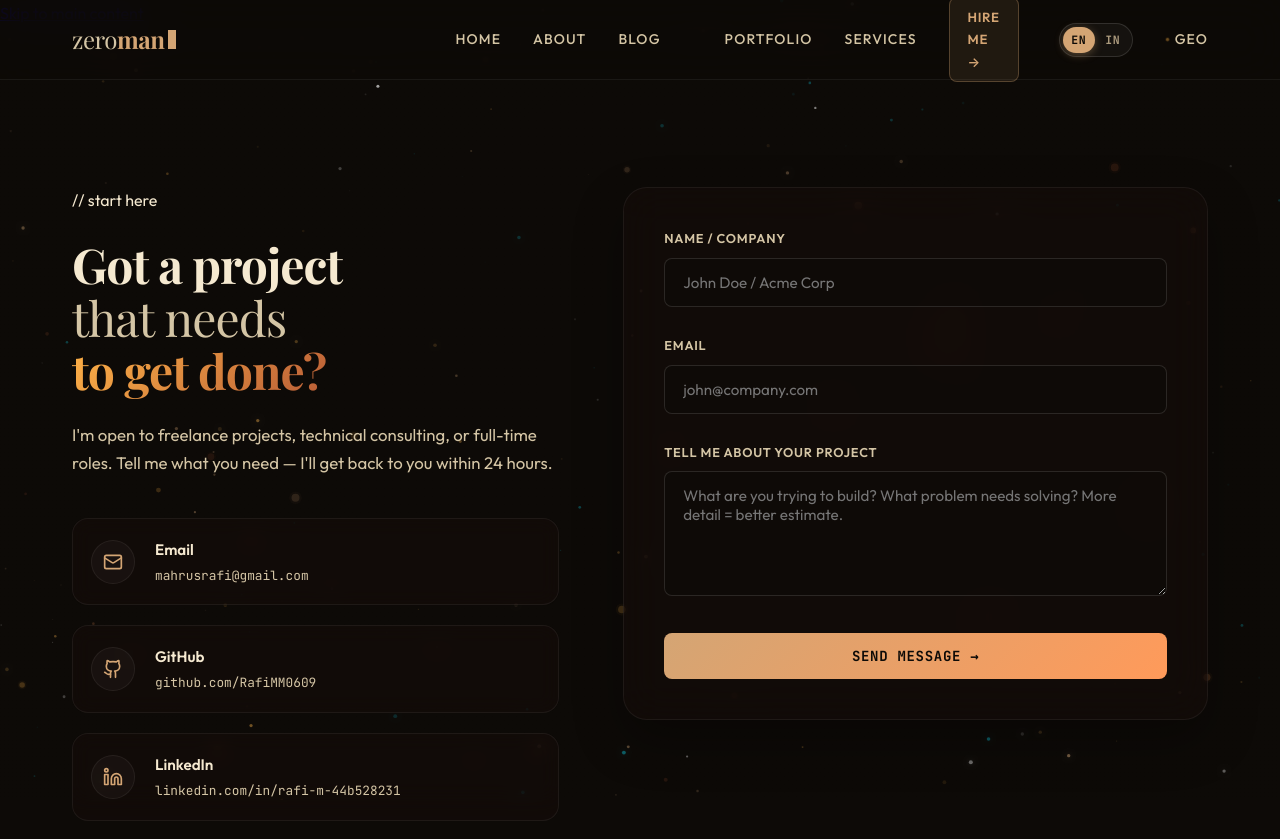
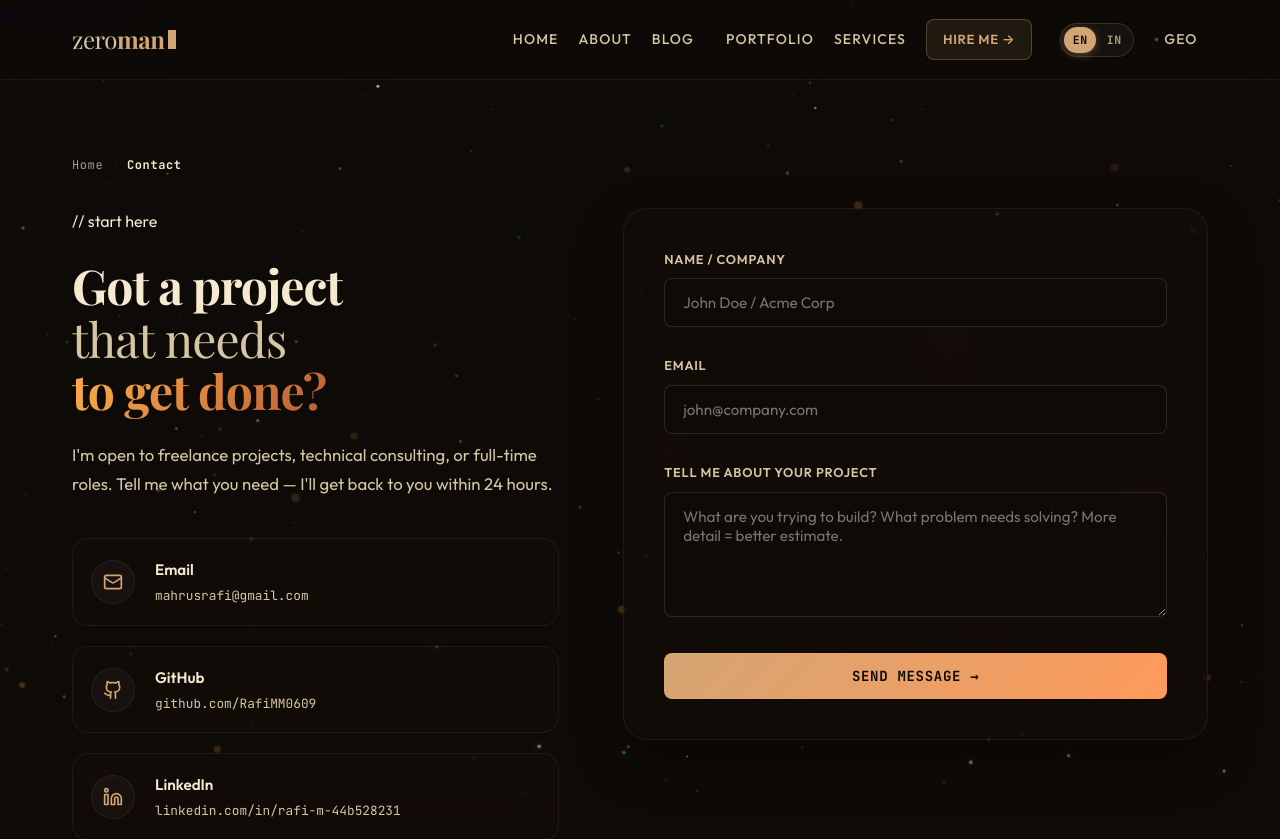
Before and after one commit to RafiMM0609/zeroman, a Nuxt app: page /contact in a window 1280 px wide. Shown: the top 839 px of the page. Built offline with nearby package versions, Linux system fonts and the light colour scheme; no server answers; a web font is replaced by a local one.

Commit message:
feat: add reusable AppBreadcrumb component and integrate breadcrumb navigation with Schema.org JSON-LD across all pages

```diff
--- a/assets/css/style.css
+++ b/assets/css/style.css
@@ -206,25 +206,25 @@
 .nav-split-right {
   display: flex;
   align-items: center;
-  gap: 2rem;
+  gap: 1.25rem;
   flex: 1;
 }
 
 .nav-split-left {
   justify-content: flex-end;
-  margin-right: 2rem;
+  margin-right: 1rem;
 }
 
 .nav-split-right {
   justify-content: flex-start;
-  margin-left: 2rem;
+  margin-left: 1rem;
 }
 
 /* ============================================================
    MAIN & SECTIONS
    ============================================================ */
 main {
-  margin-top: 80px;
+  margin-top: 0;
 }
 
 .section {
@@ -645,7 +645,7 @@
 .nav-cta {
   display: inline-flex;
   align-items: center;
-  padding: 8px 18px;
+  padding: 8px 16px;
   border-radius: var(--radius-md);
   background: rgba(212, 165, 116, 0.1);
   color: var(--accent-primary);
@@ -655,6 +655,7 @@
   font-weight: 600;
   letter-spacing: 0.05em;
   text-transform: uppercase;
+  white-space: nowrap;
   transition: all 0.3s ease;
 }
 
--- /dev/null
+++ b/components/AppBreadcrumb.vue
@@ -0,0 +1,100 @@
+<template>
+  <nav class="breadcrumb-nav fade-up" aria-label="Breadcrumb">
+    <ol class="breadcrumb-list">
+      <li
+        v-for="(item, index) in items"
+        :key="index"
+        class="breadcrumb-item"
+      >
+        <NuxtLink
+          v-if="item.to && index < items.length - 1"
+          :to="item.to"
+          class="breadcrumb-link"
+        >
+          {{ item.label }}
+        </NuxtLink>
+        <span
+          v-else
+          class="breadcrumb-current"
+          aria-current="page"
+        >
+          {{ item.label }}
+        </span>
+        <span
+          v-if="index < items.length - 1"
+          class="breadcrumb-sep"
+          aria-hidden="true"
+        >
+          /
+        </span>
+      </li>
+    </ol>
+  </nav>
+</template>
+
+<script setup>
+defineProps({
+  items: {
+    type: Array,
+    required: true,
+    // Expected format: [{ label: 'Beranda', to: '/' }, { label: 'Portofolio', to: '/portfolio' }, { label: 'Detail' }]
+  }
+})
+</script>
+
+<style scoped>
+.breadcrumb-nav {
+  margin-bottom: 32px;
+}
+
+.breadcrumb-list {
+  display: flex;
+  align-items: center;
+  flex-wrap: wrap;
+  gap: 8px;
+  list-style: none;
+  padding: 0;
+  margin: 0;
+  font-family: var(--font-mono);
+  font-size: 0.75rem;
+  letter-spacing: 0.05em;
+}
+
+.breadcrumb-item {
+  display: inline-flex;
+  align-items: center;
+  gap: 8px;
+}
+
+.breadcrumb-link {
+  color: var(--fg-muted);
+  text-decoration: none;
+  transition: color 0.2s ease, text-shadow 0.2s ease;
+}
+
+.breadcrumb-link:hover {
+  color: var(--accent-primary);
+  text-shadow: 0 0 8px rgba(0, 229, 255, 0.4);
+}
+
+.breadcrumb-sep {
+  color: var(--border-mid);
+  user-select: none;
+  opacity: 0.6;
+}
+
+.breadcrumb-current {
+  color: var(--fg);
+  font-weight: 600;
+  max-width: 280px;
+  white-space: nowrap;
+  overflow: hidden;
+  text-overflow: ellipsis;
+}
+
+@media (max-width: 640px) {
+  .breadcrumb-current {
+    max-width: 180px;
+  }
+}
+</style>
--- a/pages/about.vue
+++ b/pages/about.vue
@@ -1,7 +1,10 @@
 <template>
   <div>
-    <section class="section" style="padding-top: 80px;">
+    <section class="section" style="padding-top: 48px;">
       <div class="container">
+
+        <!-- ═══ BREADCRUMB ═══ -->
+        <AppBreadcrumb :items="breadcrumbItems" />
 
         <!-- ═══ HEADLINE & MANIFESTO ═══ -->
         <div class="about-hook-wrap fade-up" id="about-headline-container">
@@ -156,6 +159,12 @@
 
 const { translate, lang } = useLanguage()
 
+// Breadcrumb items
+const breadcrumbItems = computed(() => [
+  { label: lang.value === 'id' ? 'Beranda' : 'Home', to: '/' },
+  { label: lang.value === 'id' ? 'Tentang' : 'About' }
+])
+
 // Dynamic SEO Head tags
 const title = computed(() => {
   return lang.value === 'id'
@@ -209,6 +218,27 @@
         'description': 'Learn about Mahrus, a Software Engineer & AI Architect specializing in custom web apps and multi-agent systems.',
         'url': 'https://zeroman.my.id/about'
       })
+    },
+    {
+      type: 'application/ld+json',
+      innerHTML: JSON.stringify({
+        '@context': 'https://schema.org',
+        '@type': 'BreadcrumbList',
+        'itemListElement': [
+          {
+            '@type': 'ListItem',
+            'position': 1,
+            'name': 'Home',
+            'item': 'https://zeroman.my.id'
+          },
+          {
+            '@type': 'ListItem',
+            'position': 2,
+            'name': 'About',
+            'item': 'https://zeroman.my.id/about'
+          }
+        ]
+      })
     }
   ]
 })
--- a/pages/blog/index.vue
+++ b/pages/blog/index.vue
@@ -1,14 +1,10 @@
 <template>
   <div>
-    <section class="section" style="padding-top: 100px;">
+    <section class="section" style="padding-top: 48px;">
       <div class="container">
 
         <!-- Breadcrumb -->
-        <nav class="breadcrumb" aria-label="Breadcrumb" id="breadcrumb-blog">
-          <NuxtLink to="/" class="breadcrumb-link">{{ lang === 'id' ? 'Beranda' : 'Home' }}</NuxtLink>
-          <span class="breadcrumb-sep" aria-hidden="true">/</span>
-          <span class="breadcrumb-current" aria-current="page">Blog</span>
-        </nav>
+        <AppBreadcrumb :items="breadcrumbItems" />
 
         <!-- Header -->
         <div class="section-header fade-up">
@@ -121,6 +117,11 @@
 
 const { lang } = useLanguage()
 useScrollReveal()
+
+const breadcrumbItems = computed(() => [
+  { label: lang.value === 'id' ? 'Beranda' : 'Home', to: '/' },
+  { label: 'Blog' }
+])
 
 const route = useRoute()
 const activeCategory = computed(() => route.query.category || null)
--- a/pages/contact.vue
+++ b/pages/contact.vue
@@ -1,7 +1,10 @@
 <template>
   <div>
-    <section class="section" style="padding-top: 80px;">
+    <section class="section" style="padding-top: 48px;">
       <div class="container">
+
+        <!-- Breadcrumb -->
+        <AppBreadcrumb :items="breadcrumbItems" />
 
         <!-- FORM STATE -->
         <div class="contact-wrapper">
@@ -181,6 +184,11 @@
 import portfolioData from '~/public/data/portfolio.json'
 
 const { lang } = useLanguage()
+
+const breadcrumbItems = computed(() => [
+  { label: lang.value === 'id' ? 'Beranda' : 'Home', to: '/' },
+  { label: lang.value === 'id' ? 'Kontak' : 'Contact' }
+])
 
 // Dynamic SEO Head tags
 const title = computed(() => {
--- a/pages/portfolio/[slug].vue
+++ b/pages/portfolio/[slug].vue
@@ -1,17 +1,11 @@
 <template>
   <div v-if="project">
-    <section class="section" style="padding-top: 80px;">
+    <section class="section" style="padding-top: 48px;">
       <div class="container">
         <div class="project-detail">
 
           <!-- Breadcrumb -->
-          <nav class="breadcrumb" aria-label="Breadcrumb" id="breadcrumb">
-            <NuxtLink to="/" class="breadcrumb-link">{{ lang === 'id' ? 'Beranda' : 'Home' }}</NuxtLink>
-            <span class="breadcrumb-sep" aria-hidden="true">/</span>
-            <NuxtLink to="/portfolio" class="breadcrumb-link">Portfolio</NuxtLink>
-            <span class="breadcrumb-sep" aria-hidden="true">/</span>
-            <span class="breadcrumb-current" aria-current="page">{{ translate(project, 'title') }}</span>
-          </nav>
+          <AppBreadcrumb :items="breadcrumbItems" />
 
           <!-- Header -->
           <div class="project-detail-header fade-up">
@@ -243,6 +237,12 @@
   return list.find(p => p.id === id)
 })
 
+const breadcrumbItems = computed(() => [
+  { label: lang.value === 'id' ? 'Beranda' : 'Home', to: '/' },
+  { label: 'Portfolio', to: '/portfolio' },
+  { label: project.value ? translate(project.value, 'title') : slug.value }
+])
+
 // SSR error handling
 if (import.meta.server) {
   if (!slug.value || !project.value) {
@@ -331,7 +331,34 @@
   script: computed(() => {
     const data = jsonLd.value
     if (!data) return []
-    return [{ type: 'application/ld+json', innerHTML: JSON.stringify(data) }]
+    const breadcrumbData = {
+      '@context': 'https://schema.org',
+      '@type': 'BreadcrumbList',
+      'itemListElement': [
+        {
+          '@type': 'ListItem',
+          'position': 1,
+          'name': 'Home',
+          'item': 'https://zeroman.my.id'
+        },
+        {
+          '@type': 'ListItem',
+          'position': 2,
+          'name': 'Portfolio',
+          'item': 'https://zeroman.my.id/portfolio'
+        },
+        {
+          '@type': 'ListItem',
+          'position': 3,
+          'name': translate(project.value, 'title'),
+          'item': `https://zeroman.my.id/portfolio/${project.value.id}`
+        }
+      ]
+    }
+    return [
+      { type: 'application/ld+json', innerHTML: JSON.stringify(data) },
+      { type: 'application/ld+json', innerHTML: JSON.stringify(breadcrumbData) }
+    ]
   })
 })
 
--- a/pages/portfolio/index.vue
+++ b/pages/portfolio/index.vue
@@ -1,7 +1,10 @@
 <template>
   <div>
-    <section class="section" style="padding-top: 100px;">
+    <section class="section" style="padding-top: 48px;">
       <div class="container">
+
+        <!-- Breadcrumb -->
+        <AppBreadcrumb :items="breadcrumbItems" />
 
         <!-- Header -->
         <div class="section-header fade-up">
@@ -122,6 +125,11 @@
 const { translate, lang } = useLanguage()
 useScrollReveal()
 
+const breadcrumbItems = computed(() => [
+  { label: lang.value === 'id' ? 'Beranda' : 'Home', to: '/' },
+  { label: 'Portfolio' }
+])
+
 const projects = portfolioData.projects || []
 
 const filterTabs = [
@@ -174,6 +182,25 @@
   }
 }
 
+const breadcrumbJsonLd = {
+  '@context': 'https://schema.org',
+  '@type': 'BreadcrumbList',
+  'itemListElement': [
+    {
+      '@type': 'ListItem',
+      'position': 1,
+      'name': 'Home',
+      'item': 'https://zeroman.my.id'
+    },
+    {
+      '@type': 'ListItem',
+      'position': 2,
+      'name': 'Portfolio',
+      'item': 'https://zeroman.my.id/portfolio'
+    }
+  ]
+}
+
 useHead({
   title: seoTitle,
   meta: [
@@ -198,6 +225,10 @@
     {
       type: 'application/ld+json',
       innerHTML: JSON.stringify(jsonLd)
+    },
+    {
+      type: 'application/ld+json',
+      innerHTML: JSON.stringify(breadcrumbJsonLd)
     }
   ]
 })
--- a/pages/services.vue
+++ b/pages/services.vue
@@ -1,14 +1,10 @@
 <template>
   <div>
-    <section class="section" style="padding-top: 100px;">
+    <section class="section" style="padding-top: 48px;">
       <div class="container">
 
         <!-- Breadcrumb -->
-        <nav class="breadcrumb" aria-label="Breadcrumb" id="breadcrumb-services">
-          <NuxtLink to="/" class="breadcrumb-link">{{ lang === 'id' ? 'Beranda' : 'Home' }}</NuxtLink>
-          <span class="breadcrumb-sep" aria-hidden="true">/</span>
-          <span class="breadcrumb-current" aria-current="page">Services</span>
-        </nav>
+        <AppBreadcrumb :items="breadcrumbItems" />
 
         <!-- Header -->
         <div class="section-header fade-up">
@@ -91,6 +87,11 @@
 useScrollReveal()
 
 const portfolio = portfolioData
+
+const breadcrumbItems = computed(() => [
+  { label: lang.value === 'id' ? 'Beranda' : 'Home', to: '/' },
+  { label: 'Services' }
+])
 
 // === SEO ===
 const seoTitle = computed(() =>
```
